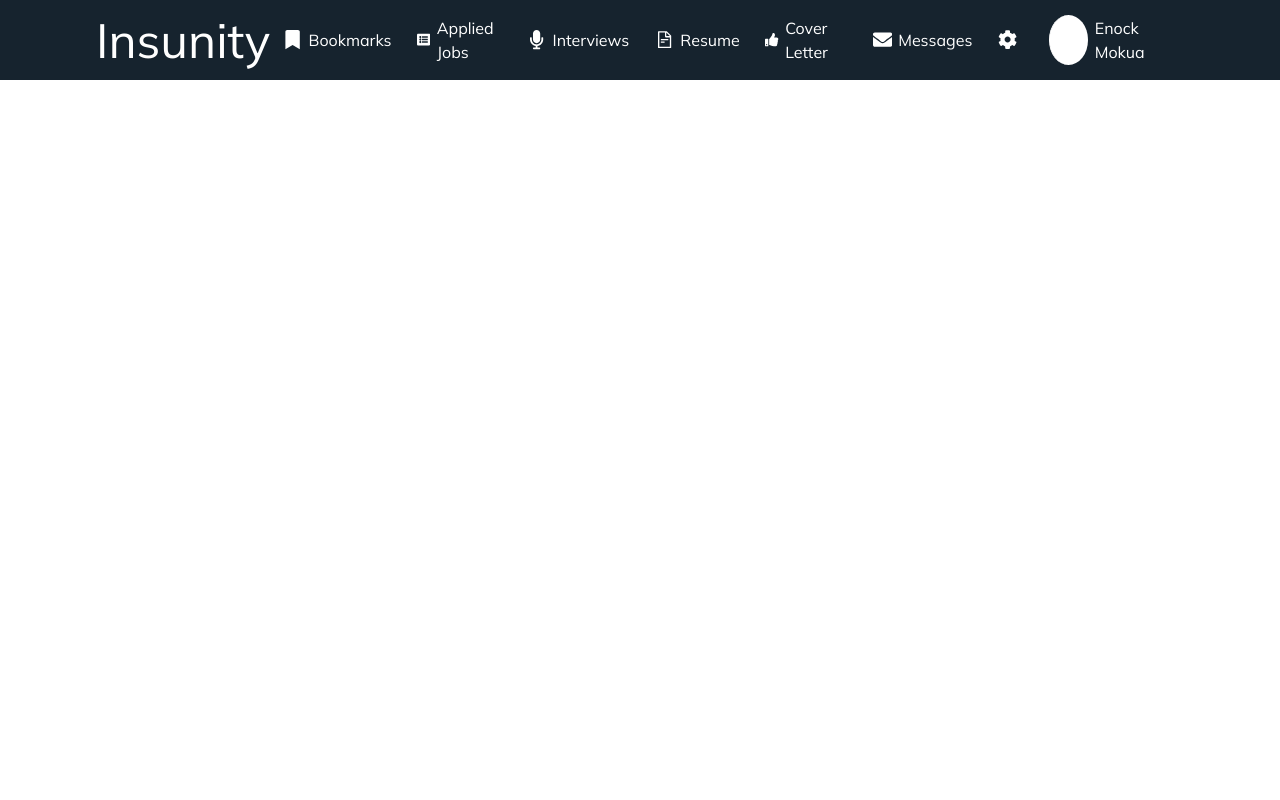
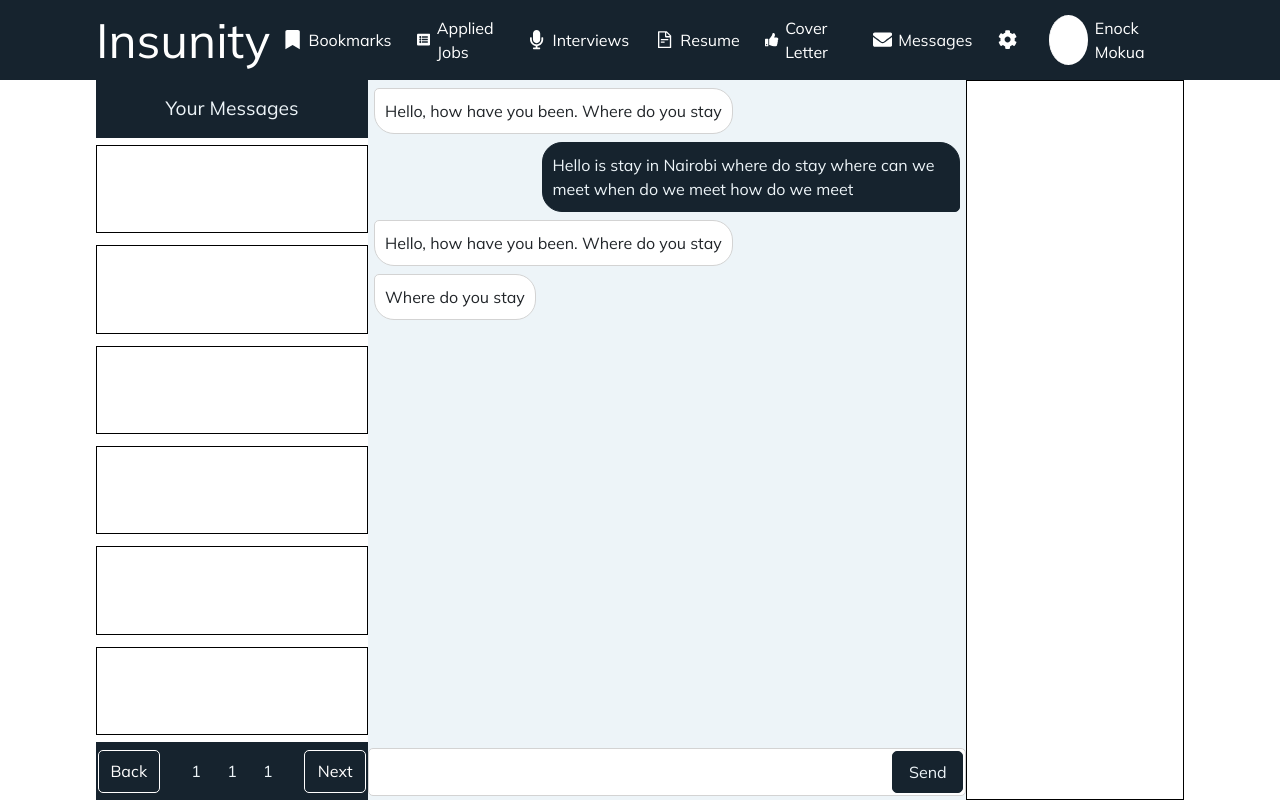
Before and after one commit to MokuaEnock/mboka, a React (Vite) app: page /seeker/messages in a window 1280 px wide. Built offline with nearby package versions, Linux system fonts and the light colour scheme; a small style sheet from the web is missing.

Commit message:
create structure of the components

```diff
--- a/src/Pages/seeker/cover/cover.css
+++ b/src/Pages/seeker/cover/cover.css
@@ -78,11 +78,13 @@
   background-color: white;
   border-radius: 5px 20px 20px;
   margin-left: 1%;
+  width: max-content;
 }
 
 .human-chat {
   max-width: 70%;
   min-width: 10%;
+  width: max-content;
   min-height: 2vh;
   padding: 10px;
   border: thin solid var(--primary);
@@ -134,7 +136,7 @@
 }
 
 #seeker-cover-3 > * {
-  margin-bottom: .5vh;
+  margin-bottom: 0.5vh;
   margin-top: 0.2vh;
 }
 
--- a/src/Pages/seeker/message/message.css
+++ b/src/Pages/seeker/message/message.css
@@ -0,0 +1,167 @@
+#seeker-message-1 {
+  width: 25%;
+  display: flex;
+  flex-direction: column;
+  align-items: center;
+  justify-content: space-between;
+  /* border: thin solid lightgrey; */
+}
+
+#seeker-message-1 > * {
+  width: 100%;
+  /* border: thin solid black; */
+}
+
+#seeker-message-header {
+  width: 100%;
+  background-color: var(--primary);
+  color: var(--secondary);
+  height: 8%;
+  font-size: 1.2rem;
+  display: flex;
+  flex-direction: column;
+  align-items: center;
+  justify-content: center;
+  text-align: center;
+}
+
+#seeker-message-cont {
+  height: 82%;
+  display: grid;
+  grid-template-columns: repeat(1, 1fr);
+  row-gap: 2%;
+}
+
+.chat-container {
+  border: thin solid black;
+}
+
+#seeker-message-foot {
+  height: 8%;
+  background-color: var(--primary);
+  display: flex;
+  align-items: center;
+  justify-content: space-between;
+  padding: 2px;
+}
+
+#seeker-message-foot > * {
+  height: 80%;
+}
+
+#seeker-message-foot > span {
+  color: var(--secondary);
+  width: 50%;
+  display: flex;
+  flex-direction: row;
+  align-items: center;
+  justify-content: space-evenly;
+}
+
+#seeker-message-foot > span > p {
+  font-size: 1rem;
+}
+
+#seeker-message-foot > button {
+  background-color: transparent;
+  color: var(--third);
+  font-size: 1rem;
+  width: 23%;
+  border-radius: 5px;
+}
+
+#seeker-message-2 {
+  background-color: var(--secondary);
+  width: 55%;
+  display: flex;
+  flex-direction: column;
+  align-items: center;
+  justify-content: space-between;
+  padding-bottom: 0.5vh;
+}
+
+#seeker-m2-cont {
+  overflow-y: scroll;
+  height: 93%;
+  width: 100%;
+}
+
+#seeker-m2-cont > * {
+  margin-top: 1vh;
+  margin-bottom: 1vh;
+  width: 100%;
+  height: max-content;
+}
+
+.sender-chat {
+  display: flex;
+  flex-direction: row;
+  align-items: center;
+  justify-content: flex-start;
+}
+
+.receiver-chat {
+  display: flex;
+  flex-direction: row;
+  align-items: center;
+  justify-content: flex-end;
+}
+
+.sender-chat > p {
+  max-width: 70%;
+  background-color: white;
+  margin-left: 1%;
+  padding: 10px;
+  border-radius: 5px 20px 20px 20px;
+  border: thin solid lightgray;
+  font-size: 1rem;
+}
+
+.receiver-chat > p {
+  max-width: 70%;
+  background-color: var(--primary);
+  color: var(--secondary);
+  margin-right: 1%;
+  padding: 10px;
+  border-radius: 20px 20px 5px 20px;
+  border: thin solid var(--primary);
+  font-size: 1rem;
+}
+
+#seeker-m2-form {
+  height: 6vh;
+  width: 100%;
+  background-color: white;
+  display: flex;
+  flex-direction: row;
+  align-items: center;
+  justify-content: space-between;
+  border: thin solid lightgrey;
+  border-radius: 5px;
+  padding: 2px;
+}
+
+#seeker-m2-form > input {
+  border: none;
+  font-size: 1rem;
+  padding-left: 1%;
+  padding-right: 1%;
+  width: 88%;
+  height: 100%;
+  border-radius: inherit;
+}
+
+#seeker-m2-form > button {
+  border: thin solid var(--primary);
+  background-color: var(--primary);
+  color: var(--secondary);
+  height: 100%;
+  font-size: 1rem;
+  border-radius: 5px;
+  width: 12%;
+}
+
+#seeker-message-3 {
+  border: thin solid black;
+  width: 20%;
+}
--- a/src/Pages/seeker/message/message.jsx
+++ b/src/Pages/seeker/message/message.jsx
@@ -6,9 +6,50 @@ export default function SeekerMessage() {
     return (
       <main className="seeker">
         <section className="seeker-resumes">
-          <aside id="seeker-message-1"></aside>
+          <aside id="seeker-message-1">
+            <span id="seeker-message-header">Your Messages</span>
+            <div id="seeker-message-cont">
+              <span className="chat-container"></span>
+              <span className="chat-container"></span>
+              <span className="chat-container"></span>
+              <span className="chat-container"></span>
+              <span className="chat-container"></span>
+              <span className="chat-container"></span>
+            </div>
+            <div id="seeker-message-foot">
+              <button>Back</button>
+              <span>
+                <p>1</p>
+                <p>1</p>
+                <p>1</p>
+              </span>
+              <button>Next</button>
+            </div>
+          </aside>
 
-          <div id="seeker-message-2"></div>
+          <div id="seeker-message-2">
+            <div id="seeker-m2-cont">
+              <div className="sender-chat">
+                <p>Hello, how have you been. Where do you stay</p>
+              </div>
+              <div className="receiver-chat">
+                <p>
+                  Hello is stay in Nairobi where do stay where can we meet when
+                  do we meet how do we meet
+                </p>
+              </div>
+              <div className="sender-chat">
+                <p>Hello, how have you been. Where do you stay</p>
+              </div>
+              <div className="sender-chat">
+                <p>Where do you stay</p>
+              </div>
+            </div>
+            <form id="seeker-m2-form">
+              <input type="text" />
+              <button type="submit">Send</button>
+            </form>
+          </div>
 
           <aside id="seeker-message-3"></aside>
         </section>
```
